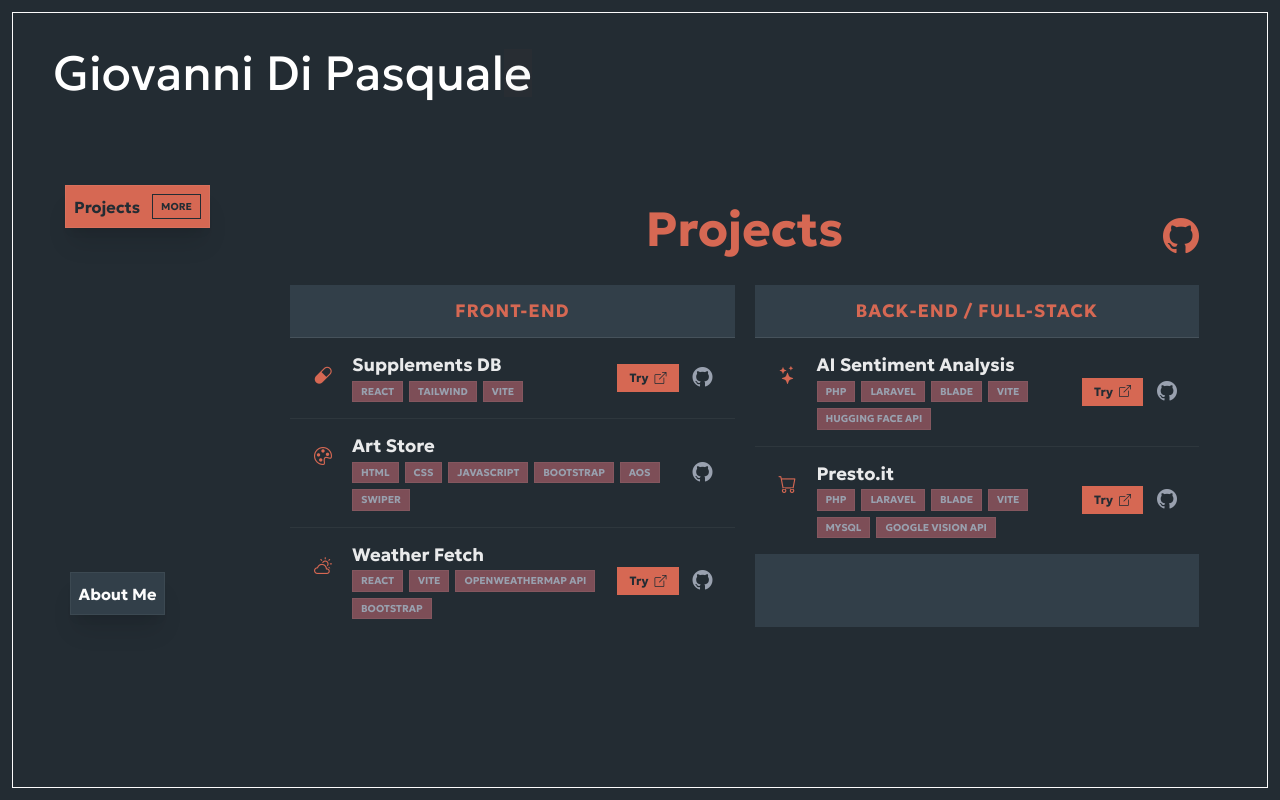
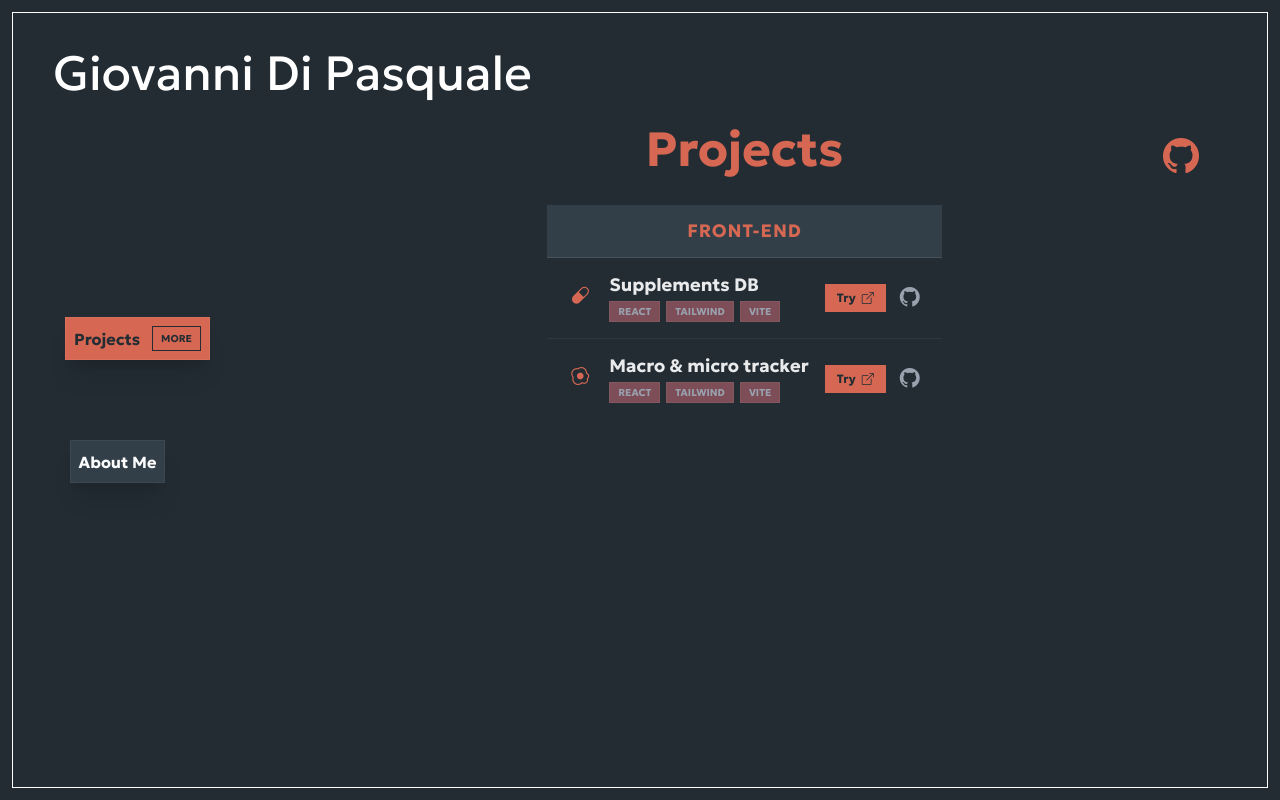
Before and after one commit to giovannifdipasquale/portfolio_v2, a React (Vite) app: page / in a window 1280 px wide. Built offline with nearby package versions, Linux system fonts and the light colour scheme.

Commit message:
upload of cv; last edits for deployment

```diff
--- a/src/components/AboutMePreview/AboutMePreview.jsx
+++ b/src/components/AboutMePreview/AboutMePreview.jsx
@@ -2,7 +2,7 @@ import React from "react";
 
 function AboutMePreview() {
   return (
-    <div className="md:m-8 md:my-40 m-0 h-[calc(100vh-7rem)] md:h-auto md:col-span-10 flex flex-col items-center overflow-y-auto">
+    <div className="md:m-8 md:mt-20 md:mb-15 m-0 h-[calc(100vh-7rem)] md:h-auto md:col-span-10 flex flex-col items-center overflow-y-auto">
       <h1 className="text-5xl text-center p-8 text-rosy w-full">
         {" "}
         <span className="font-medium block md:hidden text-jet text-3xl mb-4 bg-rosy ">Giovanni Di Pasquale </span>
@@ -10,11 +10,11 @@ function AboutMePreview() {
       </h1>
       <div className="w-[calc(100%)] md:w-[calc(100%-12rem) flex flex-col flex-1 justify-around text-white text-lg">
         <div className="mx-15 break-anywhere border-l-3 px-3 my-5 bg-jet">
-          Consistently upgrading my skills in{" "}
+          Continuously improving my skills in{" "}
           <span className="font-bold">UI/UX</span>,{" "}
           <span className="font-bold">design patterns</span>, and{" "}
           <span className="font-bold">Restful APIs</span> integration. My goal
-          is to build <span> <b> neat</b></span>, user-friendly interfaces
+          is to build <span> <b> functional, cool</b></span> and user-friendly interfaces
         </div>
 
         <div className="mx-15 break-anywhere p-3 bg-rosy text-jet">
@@ -90,7 +90,7 @@ function AboutMePreview() {
               <div className="text-rosy text-4xl bg-jet py-2 px-6 hover-text-white text-nowrap">
                 <a
                   className=""
-                  href="https://github.com/giovannifdipasquale"
+                  href="/cv-IT.pdf"
                   target="_blank"
                 >
                   <i className="bi bi-file-arrow-down-fill"></i> CV
--- a/src/components/ProjectsPreview/ProjectsPreview.jsx
+++ b/src/components/ProjectsPreview/ProjectsPreview.jsx
@@ -2,8 +2,10 @@ import React from 'react'
 import projectsData from 'src/data/projects.json'
 
 function ProjectsPreview() {
+  console.log(projectsData);
+
   return (
-    <div className="relative md:mx-8 md:my-40 md:h-auto h-[calc(100vh-7rem)] col-span-10 flex flex-col items-center overflow-y-auto">
+    <div className="relative md:mx-8 md:mt-20 md:mb-15 md:h-auto h-[calc(100vh-7rem)] col-span-10 flex flex-col items-center overflow-y-auto">
       <h1 className="text-5xl text-center p-8 text-rosy w-full">
         <span className="font-bold">Projects</span>
       </h1>
@@ -25,7 +27,7 @@ function ProjectsPreview() {
 
         <div className="grid grid-cols-12 gap-5">
           {/* Front-End Category Card */}
-          <div className="col-span-12 md:col-span-6 bg-jet-2 text-white overflow-hidden sm:mx-0">
+          <div className="col-span-12 md:col-span-12 bg-jet-2 text-white overflow-hidden sm:mx-0">
             <div className="p-3 border-b border-white/10">
               <span className="font-bold text-rosy block text-center tracking-wider">FRONT-END</span>
             </div>
@@ -79,62 +81,6 @@ function ProjectsPreview() {
               ))}
             </div>
           </div>
-
-          {/* Back-End Category Card */}
-          <div className="col-span-12 md:col-span-6 bg-jet-2 text-white sm:mx-0">
-            <div className="p-3 border-b border-white/10">
-              <span className="font-bold text-rosy block text-center tracking-wider">BACK-END / FULL-STACK</span>
-            </div>
-            <div className="divide-y divide-white/5 bg-jet">
-              {projectsData.backend.map((project, idx) => (
-                <div key={idx} className="p-4 hover:bg-white/5 transition-colors group flex flex-col lg:flex-row lg:items-center justify-between gap-4">
-
-                  {/* Left: Icon & Info */}
-                  <div className="flex items-start gap-3">
-                    <div className="p-2 text-rosy shrink-0">
-                      <i className={`${project.icon} text-lg`}></i>
-                    </div>
-                    <div>
-                      <h3 className="font-bold text-white/90 text-lg leading-tight mb-1">{project.name}</h3>
-                      <div className="flex flex-wrap gap-1.5">
-                        {project.tech.map((t, i) => (
-                          <span key={i} className="text-[10px] bg-smoky uppercase font-bold text-gray-400 px-2 py-0.5 border border-white/5">
-                            {t}
-                          </span>
-                        ))}
-                      </div>
-                    </div>
-                  </div>
-
-                  {/* Right: Actions */}
-                  <div className="flex lg:flex-row items-center justify-center gap-2 shrink-0 mt-2 sm:mt-0">
-                    {project.demo && (
-                      <a
-                        href={project.demo}
-                        target="_blank"
-                        rel="noopener noreferrer"
-                        className="bg-rosy hover:bg-rosy/90 flex-1 text-jet text-xs font-bold py-1.5 px-3 transition-transform active:scale-95 flex items-center justify-center gap-1.5"
-                        title="Try it out"
-                      >
-                        <span>Try</span>
-                        <i className="bi bi-box-arrow-up-right"></i>
-                      </a>
-                    )}
-                    <a
-                      href={project.repo}
-                      target="_blank"
-                      rel="noopener noreferrer"
-                      className="p-1.5 text-gray-400 hover:text-jet hover:bg-white/10 transition-colors"
-                      title="View Code"
-                    >
-                      <i className="bi bi-github text-xl"></i>
-                    </a>
-                  </div>
-
-                </div>
-              ))}
-            </div>
-          </div>
         </div>
 
       </div>
--- a/src/components/SideBar/SideBar.jsx
+++ b/src/components/SideBar/SideBar.jsx
@@ -24,7 +24,7 @@ function SideBar() {
   return (
     <>
       <div className="hidden md:block font-geologica col-span-2">
-        <div className="m-auto h-full w-4/5 flex flex-col justify-around items-center">
+        <div className="m-auto h-full w-4/5 flex flex-col justify-center items-center gap-y-20">
           {items.map((item) => {
             return (
               <div
--- a/src/data/projects.json
+++ b/src/data/projects.json
@@ -13,62 +13,16 @@
             "icon": "bi bi-capsule"
         },
         {
-            "name": "Art Store",
-            "description": "A responsive landing page for selling artworks, featuring interactivity and animations.",
-            "tech": [
-                "HTML",
-                "CSS",
-                "JavaScript",
-                "Bootstrap",
-                "AOS",
-                "Swiper"
-            ],
-            "repo": "https://github.com/giovannifdipasquale/artstore-frontend",
-            "icon": "bi bi-palette"
-        },
-        {
-            "name": "Weather Fetch",
-            "description": "A React app that uses OpenWeatherMap API to fetch and display real-time weather data.",
+            "name": "Macro & micro tracker",
+            "description": "A React and Tailwind CSS nutrient tracking app featuring real-time food search (USDA Api), portion-based intake logging, and macro/micronutrient dashboard analytics",
             "tech": [
                 "React",
-                "Vite",
-                "OpenWeatherMap API",
-                "Bootstrap"
+                "Tailwind",
+                "Vite"
             ],
-            "repo": "https://github.com/giovannifdipasquale/weather_fetch",
-            "demo": "https://weather-fetch-demo.vercel.app",
-            "icon": "bi bi-cloud-sun"
-        }
-    ],
-    "backend": [
-        {
-            "name": "AI Sentiment Analysis",
-            "description": "A Laravel-based Sentiment Analysis App developed using Hugging Face API.",
-            "tech": [
-                "PHP",
-                "Laravel",
-                "Blade",
-                "Vite",
-                "Hugging Face API"
-            ],
-            "repo": "https://github.com/giovannifdipasquale/ai-sentiment-analyzer",
-            "demo": "https://ai-sentiment-demo.vercel.app",
-            "icon": "bi bi-stars"
-        },
-        {
-            "name": "Presto.it",
-            "description": "A marketplace platform that allows users to create and manage listings.",
-            "tech": [
-                "PHP",
-                "Laravel",
-                "Blade",
-                "Vite",
-                "MySQL",
-                "Google Vision API"
-            ],
-            "repo": "https://github.com/giovannifdipasquale/presto.it_project",
-            "demo": "https://presto-it-demo.vercel.app",
-            "icon": "bi bi-cart"
+            "repo": "https://github.com/giovannifdipasquale/nutrients-tracker",
+            "demo": "https://nutrients-tracker-j4juqcqfx-giovannifdipasquales-projects.vercel.app/",
+            "icon": "bi bi-egg-fried"
         }
     ]
 }
--- a/src/pages/AboutMe/AboutMe.jsx
+++ b/src/pages/AboutMe/AboutMe.jsx
@@ -3,7 +3,7 @@ import React from "react";
 function AboutMe() {
     return (
         <div className="bg-jet-2 col-span-10 flex flex-col items-center min-h-screen text-white">
-            <h1 className="text-5xl text-center p-8 text-rosy w-full">
+            <h1 className="text-5xl text-center p-8 text-rosy w-full font-bold">
                 About Me
             </h1>
 
@@ -16,37 +16,27 @@ function AboutMe() {
                 </div>
 
                 <div className="bg-jet p-6  shadow-md mb-8">
-                    <p>
-                        Passionate <span className="font-bold text-rosy">Full Stack Developer</span>{" "}
-                        specializing in{" "}
-                        <span className="font-bold text-rosy">
-                            PHP, Laravel, MySQL, HTML, CSS, JavaScript, and React
-                        </span>
-                        . Focused on building{" "}
-                        <span className="font-bold text-rosy">
-                            responsive and user-friendly web applications{" "}
-                        </span>
-                        with modern design and optimal user experience.
-                    </p>
+                    Continuously improving my skills in{" "}
+                    <span className="font-bold">UI/UX</span>,{" "}
+                    <span className="font-bold">design patterns</span>, and{" "}
+                    <span className="font-bold">Restful APIs</span> integration. My goal
+                    is to build <span> <b> functional, cool</b></span> and user-friendly interfaces
                 </div>
 
                 <div className="bg-jet p-6  shadow-md mb-8">
                     <span className="font-bold block mb-4 text-rosy text-2xl">Skills & Technologies</span>
                     <ul className="list-none space-y-3">
                         <li className="mb-2">
-                            <span className="font-bold text-rosy">Frontend:</span> HTML, CSS, Bootstrap,
-                            JavaScript (Vanilla & jQuery), React
+                            <span className="font-bold text-rosy">Frontend:</span> HTML5, CSS3,
+                            JavaScript (ES6+ & jQuery), React, Angular, Tailwind CSS,
+                            Bootstrap
                         </li>
                         <li className="mb-2">
-                            <span className="font-bold text-rosy">Backend:</span> PHP, Laravel, MySQL
-                        </li>
-                        <li className="mb-2">
-                            <span className="font-bold text-rosy">Tools:</span> Git, GitHub, Composer,
-                            NPM
-                        </li>
+                            <span className="font-bold text-rosy">Backend:</span> PHP, MySQL, Laravel,
+                            Joomla Development, REST API Integration                        </li>
                         <li>
-                            <span className="font-bold text-rosy">API & AI:</span> OpenAI API, Hugging
-                            Face AI
+                            <span className="font-bold text-rosy">Tools:</span> Git, GitHub, Postman,
+                            Vite, Composer, npm
                         </li>
                     </ul>
                 </div>
@@ -56,16 +46,16 @@ function AboutMe() {
                     <div className="space-y-3">
                         <p className="mb-2 flex items-center">
                             <i className="bi bi-envelope mr-3 text-rosy"></i>
-                            <span className="font-bold mr-2">Email:</span>{" "}
+                            <span className="font-bold mr-2 text-rosy">Email:</span>{" "}
                             giovanni.francesco97@gmail.com
                         </p>
                         <p className="mb-2 flex items-center">
                             <i className="bi bi-telephone mr-3 text-rosy"></i>
-                            <span className="font-bold mr-2">Phone:</span> +39 3493360996
+                            <span className="font-bold mr-2 text-rosy">Phone:</span> +39 3493360996
                         </p>
                         <p className="flex items-center">
                             <i className="bi bi-geo-alt mr-3 text-rosy"></i>
-                            <span className="font-bold mr-2">Address:</span> Bologna, Italy
+                            <span className="font-bold mr-2 text-rosy">Address:</span> Via del Pratello, Bologna, Italy
                         </p>
                     </div>
                 </div>
@@ -97,19 +87,19 @@ function AboutMe() {
                 </div>
 
                 <div className="text-center bg-jet p-6  shadow-md">
-                    <span className="font-bold block mb-4 text-rosy text-2xl">My CV</span>
+                    {/* <span className="font-bold block mb-4 text-rosy text-2xl">My CV</span> */}
                     <p className="mb-2">
                         <i className="bi bi-file-earmark-text mr-2 text-rosy"></i>
                         <a
-                            href="/cv_aggiornato.pdf"
+                            href="/cv-IT.pdf"
                             target="_blank"
                             rel="noopener noreferrer"
                             className="hover:underline text-white hover:text-rosy transition-colors"
                         >
-                            Download Cv IT
+                            Download Cv
                         </a>
                     </p>
-                    <p>
+                    {/* <p>
                         <i className="bi bi-file-earmark-text mr-2 text-rosy"></i>
                         <a
                             href="/cv_eng_dipasquale.pdf"
@@ -119,7 +109,7 @@ function AboutMe() {
                         >
                             Download Cv EN
                         </a>
-                    </p>
+                    </p> */}
                 </div>
             </div>
         </div>
--- a/src/pages/Home/Home.jsx
+++ b/src/pages/Home/Home.jsx
@@ -69,7 +69,7 @@ function Home() {
                             }}
                             transition={{
                                 duration: 0.3,
-                                repeat: Infinity,
+                                repeat: 9,
                                 repeatType: "reverse",
                                 repeatDelay: 0.1,
                                 ease: "easeInOut",
```
Also changed, not shown: 1 other file (tests, documents, lock files or other folders).
